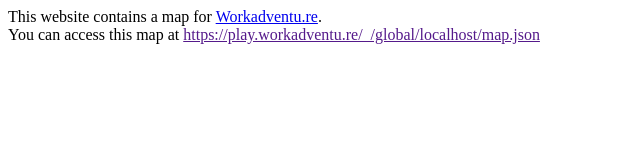
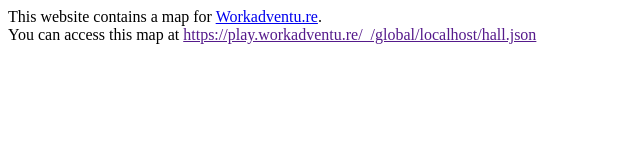
Before and after one commit to mgi-labs/work-adventure, a plain HTML site: page index.html in a window 1280 px wide. Shown: the full height of the page, 0-640 px from the left. Drawn offline with Linux system fonts and the light colour scheme.

Commit message:
Rename map to hall

```diff
--- a/index.html
+++ b/index.html
@@ -1,20 +1,25 @@
 <html>
   <head>
     <script>
-            window.onload = function() {
+      window.onload = function () {
         var path = window.location.pathname;
-                if (path.endsWith('index.html')) {
-                    path = path.substr(path, path.length - 'index.html'.length);
+        if (path.endsWith("index.html")) {
+          path = path.substr(path, path.length - "index.html".length);
         }
-                var url = 'https://play.workadventu.re/_/global/'+window.location.host+path+'map.json';
-                document.getElementById('mapLink').href = url;
-                document.getElementById('mapLink').innerText = url;
+        var url =
+          "https://play.workadventu.re/_/global/" +
+          window.location.host +
+          path +
+          "hall.json";
+        document.getElementById("mapLink").href = url;
+        document.getElementById("mapLink").innerText = url;
       };
     </script>
   </head>
   <body>
-        This website contains a map for <a href="https://workadventu.re">Workadventu.re</a>.
-        <br/>
+    This website contains a map for
+    <a href="https://workadventu.re">Workadventu.re</a>.
+    <br />
     You can access this map at <a id="mapLink" href=""></a>
   </body>
 </html>
```
Also changed, not shown: hall.json (renamed from map.json). Lines whose indentation alone changed are shown as unchanged.
